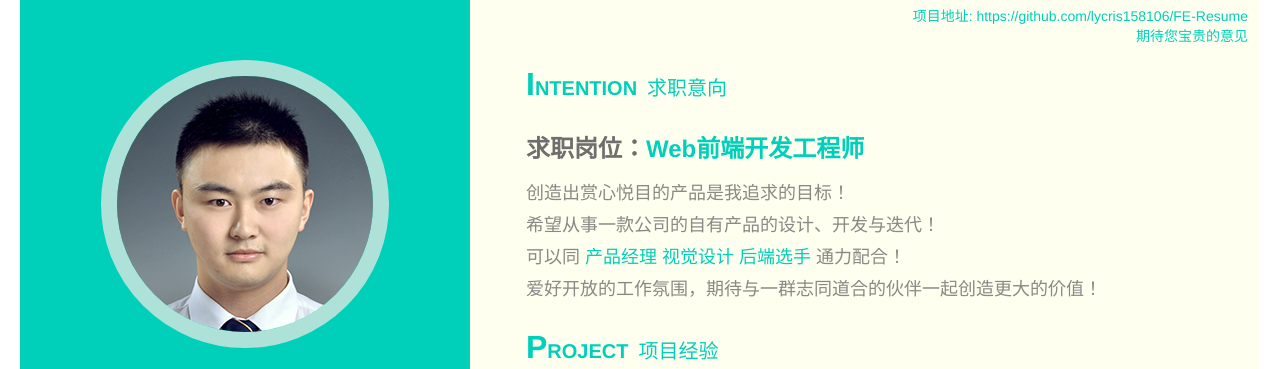
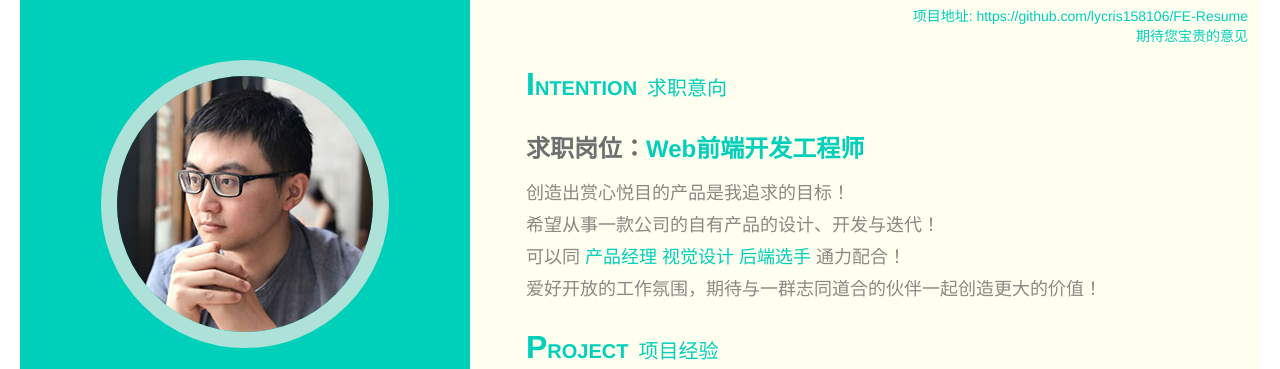
Before and after one commit to lycris158106/FE-Resume, a website: page app/html/print.html in a window 1280 px wide. Shown: the top 369 px of the page. Drawn offline with Linux system fonts and the light colour scheme.

Commit message:
修改上传图片
修改上传图片

```diff
--- a/app/html/print.html
+++ b/app/html/print.html
@@ -13,7 +13,7 @@
   <aside>
     <div class="personal">
       <div class="photo">
-        <img src="../dist/images/photo.png">
+        <img src="../dist/images/photo.jpg">
       </div>
       <div class="name">任 轲</div>
       <div class="position">Web前端开发工程师</div>
```
Also changed, not shown: app/html/resume.html (+1 -1 lines), app/dist/images/photo.jpg (added), app/dist/images/photo.png (deleted), app/src/images/photo.jpg (added), app/src/images/photo.png (deleted), 1 other file.
